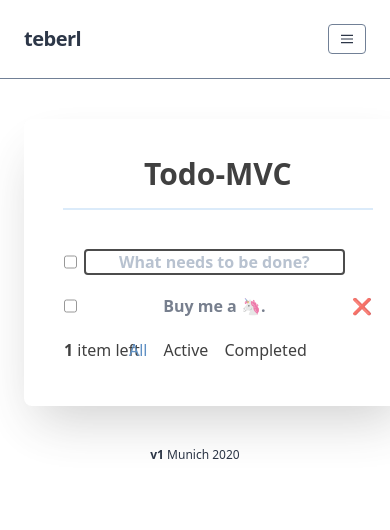
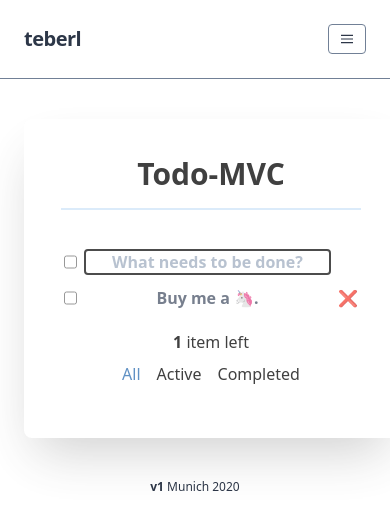
Before and after one commit to teberl/homepage_next, a Next.js app: page /todos in a window 390 px wide. Shown: the top 530 px of the page. Built offline with nearby package versions, Linux system fonts and the light colour scheme.

Commit message:
Fix mobile styling

```diff
--- a/components/todos/Footer.tsx
+++ b/components/todos/Footer.tsx
@@ -30,12 +30,12 @@ const Footer: React.FunctionComponent = () => {
   const activeCount = todos.filter(todo => !todo.isCompleted).length;
 
   return todos.length === 0 ? null : (
-    <footer className="flex justify-between px-10 mb-5">
-      <span className="flex-none text-left w-1/3">
+    <footer className="flex flex-col lg:px-10 my-5 lg:flex-row lg:justify-between">
+      <span className="lg:flex-none lg:text-left lg:w-1/3 m-auto">
         <strong>{activeCount || "No"}</strong>{" "}
         {`item${activeCount === 1 ? "" : "s"}`} left
       </span>
-      <ul className="flex flex-none justify-center w-1/3">
+      <ul className="flex flex-row lg:flex-none lg:justify-center lg:w-1/3 mx-auto my-2">
         {filtersWithTitle.map(({ title, filter }) => (
           <li key={filter} className="mx-2">
             <FilterLink active={isActive(filter)} filter={filter}>
@@ -46,7 +46,7 @@ const Footer: React.FunctionComponent = () => {
       </ul>
       {
         <button
-          className={classnames("flex-none text-right w-1/3", {
+          className={classnames("lg:flex-none lg:text-right lg:w-1/3 m-auto", {
             invisible: activeCount === todos.length
           })}
           onClick={() => {}}
--- a/components/todos/TodoList.tsx
+++ b/components/todos/TodoList.tsx
@@ -11,7 +11,7 @@ const TodoList: React.FunctionComponent = () => {
   const { todos } = useContext(TodosCtx);
   const filter = (query.filter || TodoFilters.SHOW_ALL) as TodoFilters;
   return (
-    <ul id="todoList" className="my-5">
+    <ul id="todoList" className="my-3 lg:my-5">
       {getFilteredTodos(todos, filter).map(todo => (
         <TodoItem key={todo.id} todo={todo} />
       ))}
```
